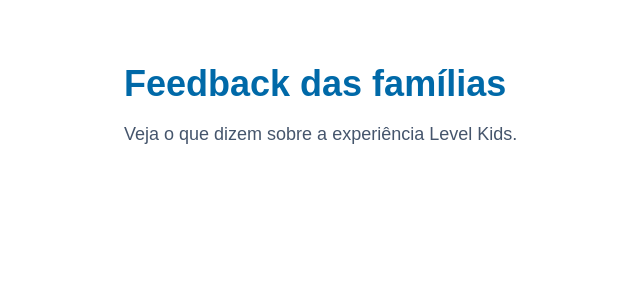
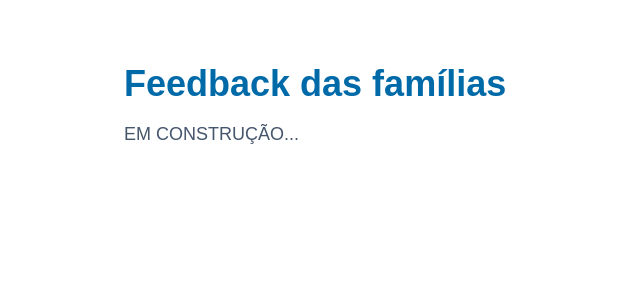
Before and after one commit to Gabrielhel/level-Kids, a Next.js app: page /feedback in a window 1280 px wide. Shown: the top 300 px of the page, without its empty margins (28-668 px from the left). Built offline with nearby package versions, Linux system fonts and the light colour scheme.

Commit message:
Fix paths da galeria (case-sensitive)

```diff
--- a/app/cardapio/page.tsx
+++ b/app/cardapio/page.tsx
@@ -6,7 +6,7 @@
       </h1>
 
       <p className="mt-4 text-lg text-slate-600">
-        Opções deliciosas para crianças e adultos.
+        EM CONSTRUÇÃO...
       </p>
     </main>
   );
--- a/app/feedback/page.tsx
+++ b/app/feedback/page.tsx
@@ -6,7 +6,7 @@
       </h1>
 
       <p className="mt-4 text-lg text-slate-600">
-        Veja o que dizem sobre a experiência Level Kids.
+       EM CONSTRUÇÃO...
       </p>
     </main>
   );
--- a/app/galeria/page.tsx
+++ b/app/galeria/page.tsx
@@ -28,7 +28,7 @@
           {Array.from({ length: 9 }, (_, i) => i + 1).map((num) => (
             <img
               key={num}
-              src={`/galeria/festas/${num}.png`}
+              src={`/Galeria/festas/${num}.png`}
               alt={`Festa Level Kids ${num}`}
               className="aspect-[4/3] w-full rounded-2xl object-cover shadow"
               loading="lazy"
@@ -48,7 +48,7 @@
           {Array.from({ length: 14 }, (_, i) => i + 1).map((num) => (
             <img
               key={num}
-              src={`/galeria/espaco/${num}.png`}
+              src={`/Galeria/espaco/${num}.png`}
               alt={`Espaço Level Kids ${num}`}
               className="aspect-[4/3] w-full rounded-2xl object-cover shadow"
               loading="lazy"
--- a/app/inclui/page.tsx
+++ b/app/inclui/page.tsx
@@ -6,7 +6,7 @@
       </h1>
 
       <p className="mt-4 text-lg text-slate-600">
-        Tudo o que preparamos para sua festa ser perfeita.
+        EM CONSTRUÇÃO
       </p>
     </main>
   );
--- a/app/page.tsx
+++ b/app/page.tsx
@@ -33,7 +33,7 @@
   <div className="mx-auto max-w-6xl px-6">
     <h2 className="text-3xl font-extrabold text-emerald-950">Destaques</h2>
     <p className="mt-2 text-emerald-950/70">
-      Tudo o que você precisa para uma festa inesquecível ✨
+      Tudo o que você precisa para uma festa inesquecível
     </p>
 
     {/* Cards */}
```
